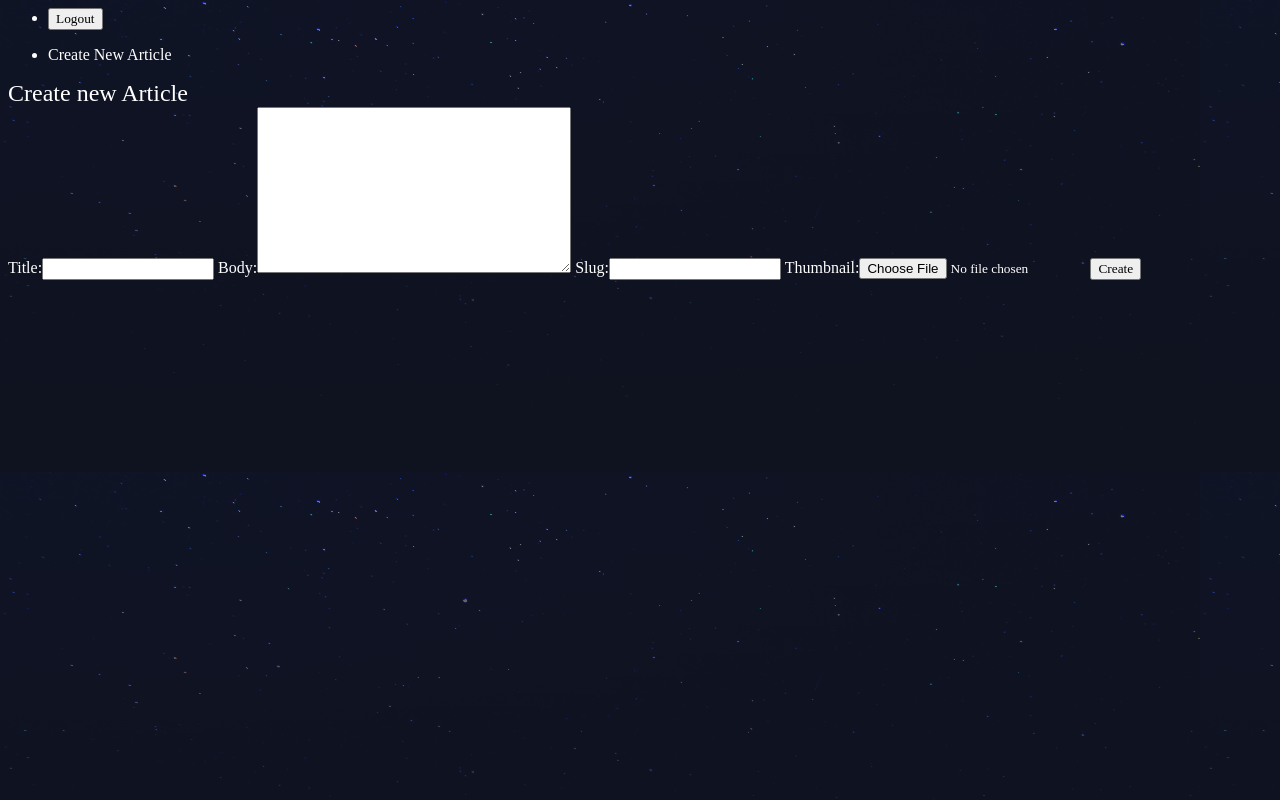
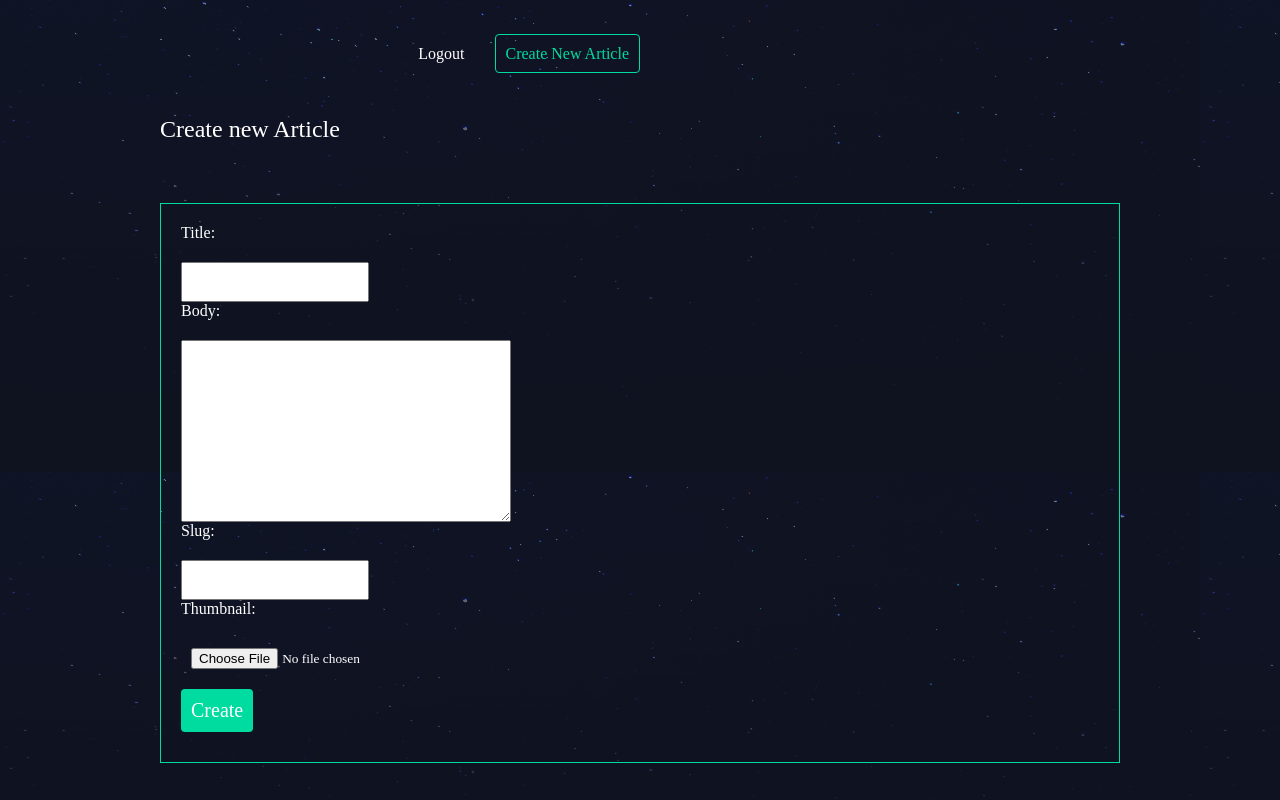
Before and after one commit to Hassan-Latif/Blog-Website, a Django app: page /articles/create/ in a window 1280 px wide. Run offline with Django 3.2, Linux system fonts and the light colour scheme; a user stored in the database is signed in.

Commit message:
CSS added

```diff
--- a/practice/Assets/styles.css
+++ /dev/null
@@ -1,20 +0,0 @@
-body{
-    background-color: #0f121f;
-    background-image: url(/static/stars.png);
-
-    color: #fff;
-}
-
-body *{
-    font-family: Ubuntu;
-}
-
-h1, h2, h3, h4, h5{
-    font-weight: normal;
-    margin: 0;
-}
-
-a, a:hover, a:visited{
-    color: #fff;
-    text-decoration: none;
-}
--- a/practice/articles/templates/articles/article_list.html
+++ b/practice/articles/templates/articles/article_list.html
@@ -4,10 +4,11 @@
     <p>Welcome to Articles</p>
     <div class="articles">
         {% for art in article %}
-            <div class="arti">
+            <div class="article">
                 <h2><a href="{% url 'articles:details' slug=art.slug %}">{{art.title}}</a></h2>
                 <p>{{art.snippets}}</p>
                 <p>{{art.date}}</p>
+                <p class="author">added by {{art.author}}</p>
             </div>
 
         {% endfor %}
--- a/practice/templates/base.html
+++ b/practice/templates/base.html
@@ -5,7 +5,7 @@
         <title>
             Article
         </title>
-        <link rel="stylesheet" href="{% static 'styles.css'%}">
+        <link rel="stylesheet" href="static/styles.css">
     </head>
     <body>
         <header>
--- /dev/null
+++ b/practice/templates/static/styles.css
@@ -0,0 +1,151 @@
+body{
+    background-color: #0f121f;
+    background-image: url(/static/stars.png);
+    background-repeat-y: no-repeat;
+    color: #fff;
+}
+
+body *{
+    font-family: Ubuntu;
+}
+
+h1, h2, h3, h4, h5{
+    font-weight: normal;
+    margin: 0;
+}
+
+a, a:hover, a:visited{
+    color: #fff;
+    text-decoration: none;
+}
+
+.wrapper{
+    max-width: 960px;
+    margin: 0 auto;
+}
+
+div.wrapper > h1{
+    text-align: center;
+    margin: 100px auto;
+    font-size: 2.4em
+}
+
+header{
+    display: grid;
+    grid-template-columns: 1fr 1fr;
+    padding: 20px 0;
+}
+
+nav{
+    justify-self: end;
+}
+
+nav li{
+    display: inline-block;
+    list-style-type: none;
+    margin-left: 20px;
+}
+
+nav button{
+    background: none;
+    color: #fff;
+    cursor: pointer;
+    border: 0;
+    font-size: 16px;
+}
+
+.articles{
+    display: grid;
+    grid-template-columns: 1fr 1fr 1fr;
+    grid-gap: 30px;
+}
+
+.article{
+    padding: 10px;
+    border: 1px solid #00dba0;
+    position: relative;
+    padding-bottom: 40px;
+}
+
+.article h2{
+    font-size: 1.2em;
+}
+
+.article .author{
+    padding: 10px;
+    background: #00dba0;
+    position: absolute;
+    right: 0;
+    bottom: 0;
+    margin: 0;
+    color: #0f121f;
+}
+
+.article-detail .article{
+    padding: 0;
+}
+
+.article-detail  .article img{
+    max-width: 100%;
+}
+
+.article-detail  .article h2{
+    text-align: center;
+    margin: 20px auto;
+    font-size: 2em
+}
+
+.article-detail .article h3{
+    text-align: center;
+}
+
+.article-detail  .article p{
+    margin: 10px 20px
+}
+
+.site-form {
+    margin-top: 60px;
+    border: 1px solid #00dba0;
+    padding: 20px;
+}
+
+.site-form input, .site-form textarea{
+    display: block;
+    margin: 20px 0 0px 0;
+    padding: 10px;
+}
+
+a.highlight{
+    border: 1px solid #00dba0;
+    padding: 10px;
+    border-radius: 4px;
+    color: #00dba0;
+}
+
+.helptext, .helptext ul{
+    margin: 0 auto 20px;
+    color: #bbb;
+    font-size: 14px;
+    display: block;
+}
+
+.errorlist li{
+    padding: 10px;
+    list-style-type: none;
+    border: 1px solid #FF5722;
+    margin: 10px 0;
+    color: #FF5722
+}
+
+.errorlist{
+    padding: 0;
+}
+
+.site-form input[type="submit"]{
+    background: #00dba0;
+    border: 0;
+    color: #fff;
+    font-size: 20px;
+    border-radius: 4px;
+    margin: 10px 0;
+}
```
Also changed, not shown: practice/db.sqlite3.
